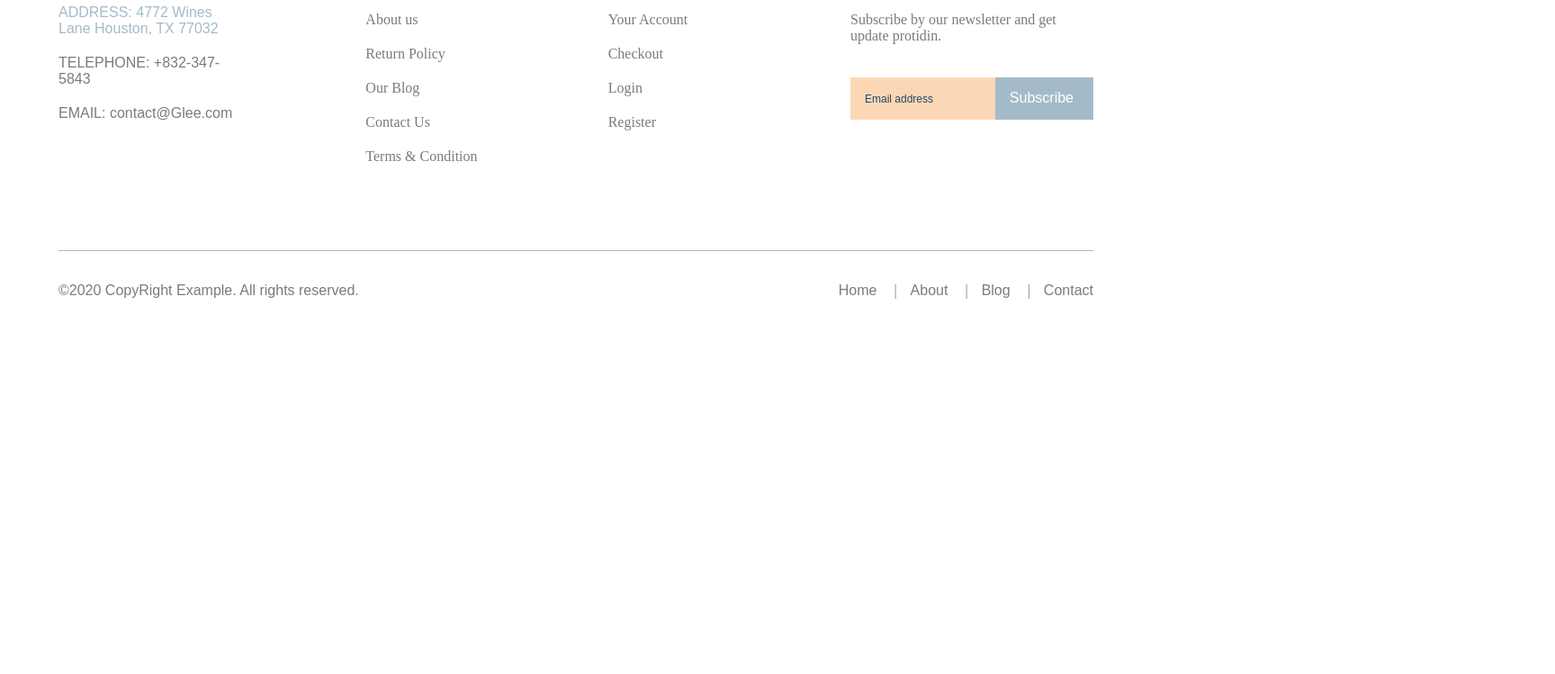
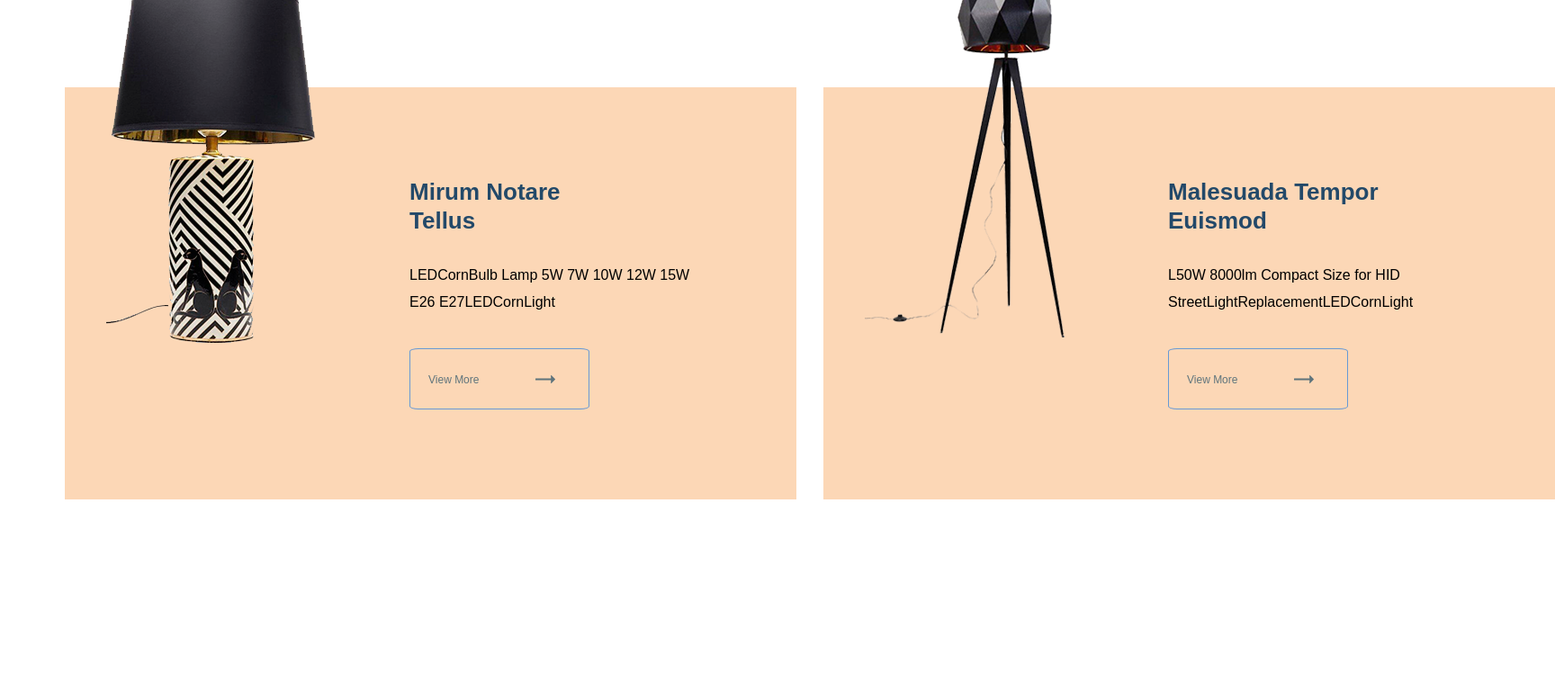
Before and after one commit to Source15/GleeShop, a website: page app/index.html in a window 1280 px wide. Shown: the part 2400-3149 px from the top of the page at 90% size, 1728 px wide, since content can reach past the window. Before the commit the page ends 2767 px from the top, so only its background shows below. Drawn offline with Linux system fonts and the light colour scheme; files whose address does not match are found by name.

Commit message:
added lamp

```diff
--- a/app/index.html
+++ b/app/index.html
@@ -361,6 +361,38 @@
             </div>
         </section>
 
+        <section class="lamp">
+            <div class="container">
+                <div class="lamp-items">
+                    <div class="lamp-item">
+                        <img class="lamp-item__img" src="images/content/lamp/1.png" alt="lamp img">
+                        <h2 class="lamp-item__title">Mirum Notare Tellus</h2>
+                        <p class="lamp-item__text">LEDCornBulb Lamp 5W 7W 10W 12W 15W E26 E27LEDCornLight</p>
+
+                            <a class="lamp-item__link" href="#">View More
+                                <svg xmlns="http://www.w3.org/2000/svg" width="22" height="9" viewBox="0 0 22 9">
+                                    <path fill="#fff" class="cls-1" d="M535.3,654.472h16.948l-0.1,2.857a0.292,0.292,0,0,0,0,.41l0.172,0.172a0.28,0.28,0,0,0,.2.086,0.285,0.285,0,0,0,.2-0.084l4.193-4.211A0.292,0.292,0,0,0,557,653.5a0.283,0.283,0,0,0-.084-0.2l-4.193-4.213a0.289,0.289,0,0,0-.407,0l-0.172.173a0.287,0.287,0,0,0-.084.2,0.278,0.278,0,0,0,.084.2l0.113,2.865H535.292a0.3,0.3,0,0,0-.292.295v1.37A0.292,0.292,0,0,0,535.3,654.472Z" transform="translate(-535 -649)" />
+                                </svg>
+                            </a>
+
+                    </div>
+                    <div class="lamp-item">
+                        <img class="lamp-item__img" src="images/content/lamp/2.png" alt="lamp img">
+                        <h2 class="lamp-item__title">Malesuada Tempor
+                            Euismod</h2>
+                        <p class="lamp-item__text">L50W 8000lm Compact Size for HID StreetLightReplacementLEDCornLight</p>
+
+                            <a class="lamp-item__link" href="#">View More
+                                <svg xmlns="http://www.w3.org/2000/svg" width="22" height="9" viewBox="0 0 22 9">
+                                    <path fill="#fff" class="cls-1" d="M535.3,654.472h16.948l-0.1,2.857a0.292,0.292,0,0,0,0,.41l0.172,0.172a0.28,0.28,0,0,0,.2.086,0.285,0.285,0,0,0,.2-0.084l4.193-4.211A0.292,0.292,0,0,0,557,653.5a0.283,0.283,0,0,0-.084-0.2l-4.193-4.213a0.289,0.289,0,0,0-.407,0l-0.172.173a0.287,0.287,0,0,0-.084.2,0.278,0.278,0,0,0,.084.2l0.113,2.865H535.292a0.3,0.3,0,0,0-.292.295v1.37A0.292,0.292,0,0,0,535.3,654.472Z" transform="translate(-535 -649)" />
+                                </svg>
+                            </a>
+
+                    </div>
+                </div>
+            </div>
+        </section>
+
     </main>
 
 
--- a/app/scss/_vars.scss
+++ b/app/scss/_vars.scss
@@ -1,3 +1,5 @@
+$accent:#FCD7B6;
+
 
 %DMSans-Regular-400 {
     font-family: 'DMSans-Regular', sans-serif;
--- a/app/scss/style.scss
+++ b/app/scss/style.scss
@@ -448,6 +448,71 @@
     }
 }
 
+//lamp
+
+.lamp{
+    padding: 70px 0 100px;
+}
+
+.lamp-items {
+    padding: 84px 0 100px;
+    display: flex;
+    justify-content: space-around;
+    column-gap: 30px;
+
+}
+
+.lamp-item {
+    width: 876px;
+    background-color: $accent;
+    padding: 100px 100px 100px 383px;
+    position: relative;
+
+
+    &__title {
+        width: 236px;
+        @extend%DMSans-Bold-700;
+        font-size: 26px;
+        line-height: 32px;
+        color: #234969;
+        margin-bottom: 30px;
+
+    }
+
+    &__text {
+        width: 330px;
+        @extend%Rubik-Regular-400;
+        font-size: 16px;
+        line-height: 30px;
+        margin-bottom: 36px;
+    }
+
+    &__link {
+        color: #436372d9;
+        @extend%Rubik-Medium-500;
+        padding: 27px 18px 24px 20px;
+        border-radius: 5%;
+        border: 1px solid #4e90dbd9;
+        display:block;
+        width: 200px;
+        font-size: 12px;
+        line-height: 15px;
+    }
+
+    &__link svg {
+        margin-left: 59px;
+
+        path {
+            fill: #436372d9;
+        }
+    }
+
+    &__img {
+        position: absolute;
+        left: 46px;
+        top: -121px;
+    }
+}
 
 
 
```
Also changed, not shown: app/css/style.min.css, app/images/content/lamp/1.png (added), app/images/content/lamp/2.png (added), 3 other files.
